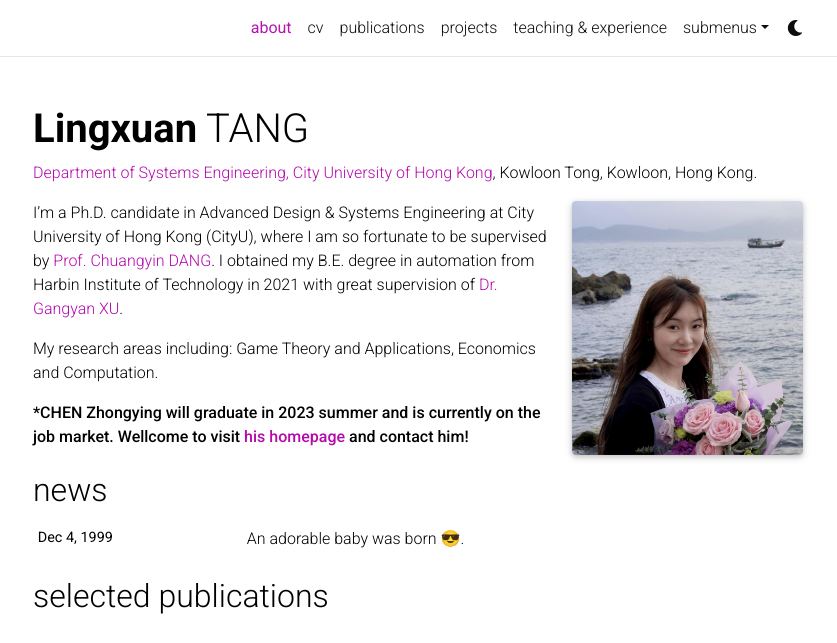
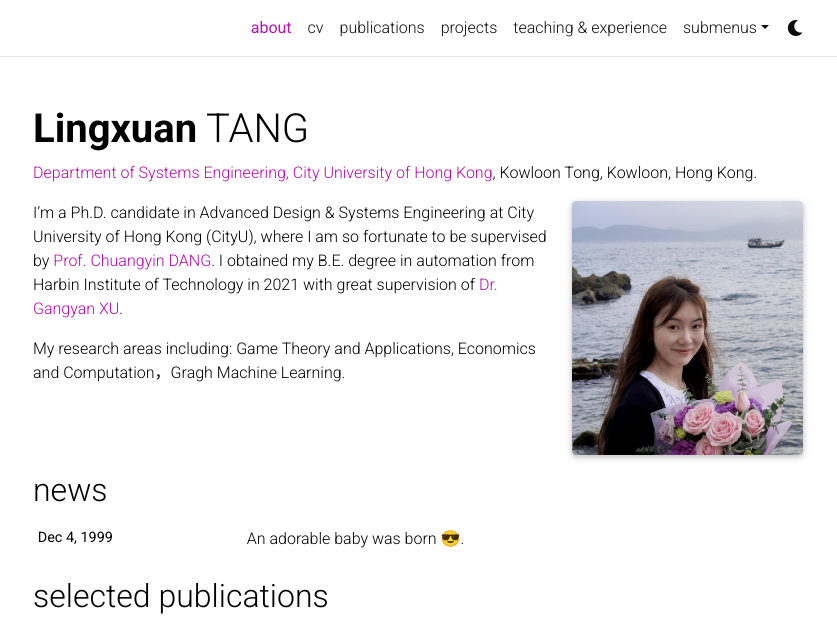
Before and after one commit to LingxuanTANG/LingxuanTANG.github.io, a Jekyll site: the page built from _pages/about.md, in a window 1280 px wide and 932 px high, cut to the strip 0-643 px from the top of the window. Shown: the whole strip, without its empty margins (222-1059 px from the left). Built offline with Jekyll 4.4.1, drawn with Linux system fonts in a browser that asks for light colours; emoji names are drawn with the system emoji font; comment, search, counter and statistics services are not loaded; a style sheet for code colours, icons or effects is not loaded.

Commit message:
Update about.md

```diff
--- a/_pages/about.md
+++ b/_pages/about.md
@@ -18,6 +18,4 @@ social: true  # includes social icons at the bottom of the page
 I’m a Ph.D. candidate in Advanced Design & Systems Engineering at City University of Hong Kong (CityU), where I am so fortunate to be supervised by [Prof. Chuangyin DANG](https://www.cityu.edu.hk/adse/mecdang.htm). I obtained my B.E. degree in automation from Harbin Institute of Technology in 2021 with great supervision of [Dr. Gangyan XU](http://xugangyan.cn/).
 
 My research areas including:
-Game Theory and Applications, Economics and Computation.
-
-***CHEN Zhongying will graduate in 2023 summer and is currently on the job market. Wellcome to visit [his homepage](https://zhongyingchen.github.io/) and contact him!**
+Game Theory and Applications, Economics and Computation，Gragh Machine Learning.
```
